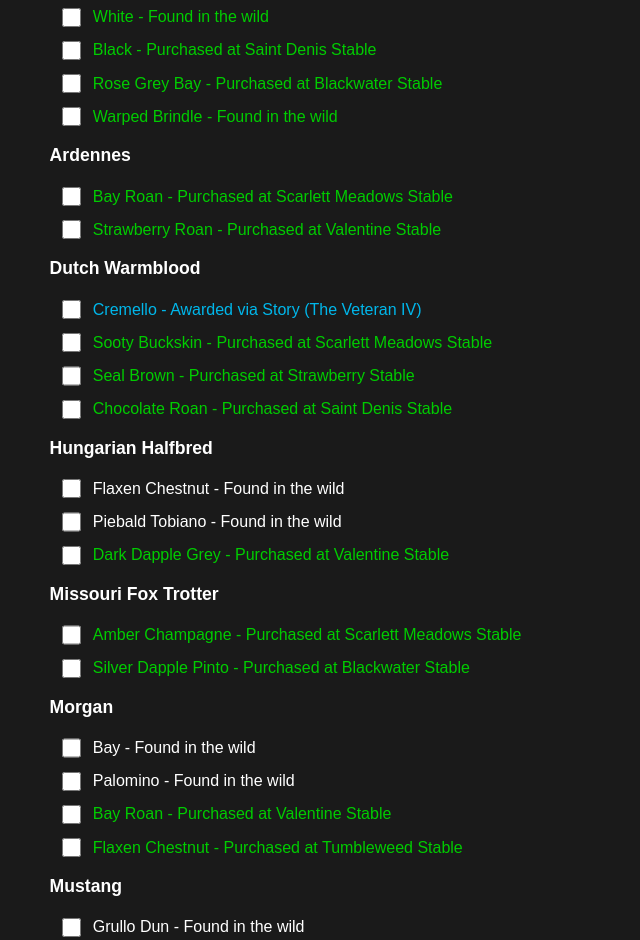
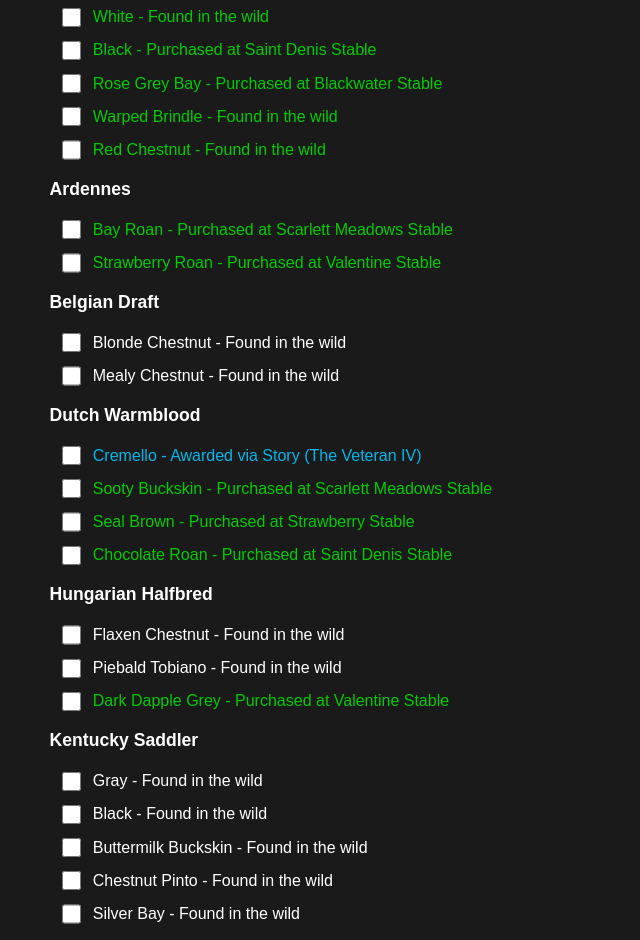
Before and after one commit to cruchert/RDR2HorseTracker2, a plain HTML site: page index.html in a window 1280 px wide. Shown: the part 920-1860 px from the top of the page, without its empty margins (0-640 px from the left). Drawn offline with Linux system fonts and the light colour scheme.

Commit message:
Add files via upload

```diff
--- a/index.html
+++ b/index.html
@@ -115,11 +115,16 @@
                     "White": { source: "Wild", rarity: "uncommon" },
                     "Black": { source: "Stable", stable: "Saint Denis Stable", rarity: "uncommon" },
                     "Rose Grey Bay": { source: "Stable", stable: "Blackwater Stable", rarity: "uncommon" },
-                    "Warped Brindle": { source: "Wild", rarity: "uncommon" }
+                    "Warped Brindle": { source: "Wild", rarity: "uncommon" },
+                    "Red Chestnut": { source: "Wild", rarity: "uncommon" }
                 },
                 "Ardennes": {
                     "Bay Roan": { source: "Stable", stable: "Scarlett Meadows Stable", rarity: "uncommon" },
                     "Strawberry Roan": { source: "Stable", stable: "Valentine Stable", rarity: "uncommon" }
+                },
+                "Belgian Draft": {
+                    "Blonde Chestnut": { source: "Wild", rarity: "common" },
+                    "Mealy Chestnut": { source: "Wild", rarity: "common" }
                 },
                 "Dutch Warmblood": {
                     "Cremello": { source: "Awarded via Story", note: "The Veteran IV", rarity: "awarded" },
@@ -132,6 +137,13 @@
                     "Piebald Tobiano": { source: "Wild", rarity: "common" },
                     "Dark Dapple Grey": { source: "Stable", stable: "Valentine Stable", rarity: "uncommon" }
                 },
+                "Kentucky Saddler": {
+                    "Gray": { source: "Wild", rarity: "common" },
+                    "Black": { source: "Wild", rarity: "common" },
+                    "Buttermilk Buckskin": { source: "Wild", rarity: "common" },
+                    "Chestnut Pinto": { source: "Wild", rarity: "common" },
+                    "Silver Bay": { source: "Wild", rarity: "common" }
+                },
                 "Missouri Fox Trotter": {
                     "Amber Champagne": { source: "Stable", stable: "Scarlett Meadows Stable", rarity: "uncommon" },
                     "Silver Dapple Pinto": { source: "Stable", stable: "Blackwater Stable", rarity: "uncommon" }
@@ -140,7 +152,8 @@
                     "Bay": { source: "Wild", rarity: "common" },
                     "Palomino": { source: "Wild", rarity: "common" },
                     "Bay Roan": { source: "Stable", stable: "Valentine Stable", rarity: "uncommon" },
-                    "Flaxen Chestnut": { source: "Stable", stable: "Tumbleweed Stable", rarity: "uncommon" }
+                    "Flaxen Chestnut": { source: "Stable", stable: "Tumbleweed Stable", rarity: "uncommon" },
+                    "Liver Chestnut": { source: "Wild", rarity: "common" }
                 },
                 "Mustang": {
                     "Grullo Dun": { source: "Wild", rarity: "common" },
@@ -174,7 +187,8 @@
                     "Brindle": { source: "Awarded via Story", note: "The Sheep and the Goats", rarity: "awarded" },
                     "Blood Bay": { source: "Stable", stable: "Valentine Stable", rarity: "uncommon" },
                     "Dapple Grey": { source: "Stable", stable: "Saint Denis Stable", rarity: "uncommon" },
-                    "Seal Brown": { source: "Awarded via Story", note: "Epilogue - Part 1 (Rachel)", rarity: "awarded" }
+                    "Seal Brown": { source: "Awarded via Story", note: "Epilogue - Part 1 (Rachel)", rarity: "awarded" },
+                    "Dappled Black": { source: "Stable", stable: "Any Stable", note: "Special/Ultimate Edition", rarity: "uncommon" }
                 },
                 "Turkoman": {
                     "Dark Bay": { source: "Stable", stable: "Saint Denis Stable", rarity: "uncommon" },
@@ -208,11 +222,16 @@
                 "Arabian": {
                     "White": { source: "Stable", stable: "Any Stable", rarity: "uncommon" },
                     "Black": { source: "Stable", stable: "Any Stable", rarity: "uncommon" },
-                    "Rose Grey Bay": { source: "Stable", stable: "Any Stable", rarity: "uncommon" }
+                    "Rose Grey Bay": { source: "Stable", stable: "Any Stable", rarity: "uncommon" },
+                    "Red Chestnut": { source: "Stable", stable: "Any Stable", rarity: "uncommon" }
                 },
                 "Ardennes": {
                     "Bay Roan": { source: "Stable", stable: "Any Stable", rarity: "common" },
                     "Strawberry Roan": { source: "Stable", stable: "Any Stable", rarity: "common" }
+                },
+                "Belgian Draft": {
+                    "Blonde Chestnut": { source: "Stable", stable: "Any Stable", rarity: "common" },
+                    "Mealy Chestnut": { source: "Stable", stable: "Any Stable", rarity: "common" }
                 },
                 "Breton": {
                     "Red Roan": { source: "Stable", stable: "Any Stable", note: "Bounty Hunter Role", rarity: "uncommon" },
@@ -234,6 +253,13 @@
                     "Piebald Tobiano": { source: "Stable", stable: "Any Stable", rarity: "common" },
                     "Dark Dapple Grey": { source: "Stable", stable: "Any Stable", rarity: "common" }
                 },
+                "Kentucky Saddler": {
+                    "Gray": { source: "Stable", stable: "Any Stable", rarity: "common" },
+                    "Black": { source: "Stable", stable: "Any Stable", rarity: "common" },
+                    "Buttermilk Buckskin": { source: "Stable", stable: "Any Stable", rarity: "common" },
+                    "Chestnut Pinto": { source: "Stable", stable: "Any Stable", rarity: "common" },
+                    "Silver Bay": { source: "Stable", stable: "Any Stable", rarity: "common" }
+                },
                 "Kladruber": {
                     "Cremello": { source: "Stable", stable: "Any Stable", note: "Trader Role", rarity: "uncommon" },
                     "Grey Overo": { source: "Stable", stable: "Any Stable", note: "Trader Role", rarity: "uncommon" }
@@ -246,7 +272,8 @@
                     "Bay": { source: "Stable", stable: "Any Stable", rarity: "common" },
                     "Palomino": { source: "Stable", stable: "Any Stable", rarity: "common" },
                     "Bay Roan": { source: "Stable", stable: "Any Stable", rarity: "common" },
-                    "Flaxen Chestnut": { source: "Stable", stable: "Any Stable", rarity: "common" }
+                    "Flaxen Chestnut": { source: "Stable", stable: "Any Stable", rarity: "common" },
+                    "Liver Chestnut": { source: "Stable", stable: "Any Stable", rarity: "common" }
                 },
                 "Mustang": {
                     "Grullo Dun": { source: "Stable", stable: "Any Stable", rarity: "common" },
@@ -272,7 +299,8 @@
                 "Thoroughbred": {
                     "Brindle": { source: "Stable", stable: "Any Stable", rarity: "common" },
                     "Blood Bay": { source: "Stable", stable: "Any Stable", rarity: "common" },
-                    "Dapple Grey": { source: "Stable", stable: "Any Stable", rarity: "common" }
+                    "Dapple Grey": { source: "Stable", stable: "Any Stable", rarity: "common" },
+                    "Dappled Black": { source: "Stable", stable: "Any Stable", note: "Special/Ultimate Edition", rarity: "uncommon" }
                 },
                 "Turkoman": {
                     "Dark Bay": { source: "Stable", stable: "Any Stable", rarity: "uncommon" },
```
